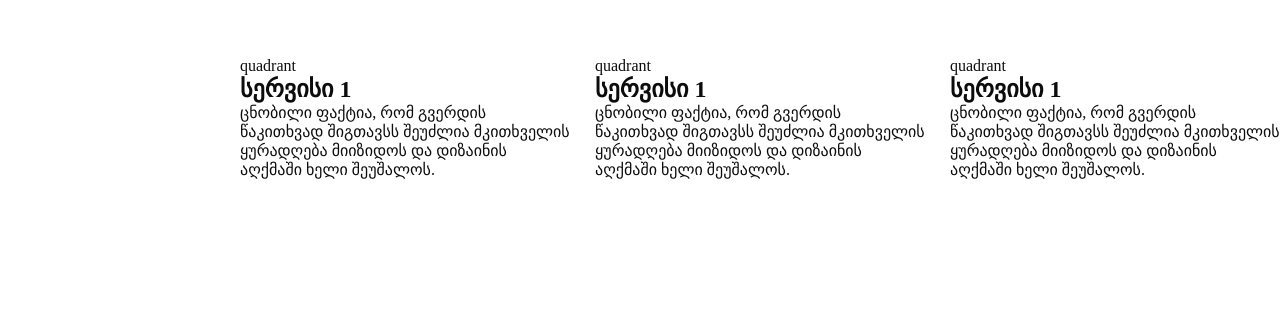
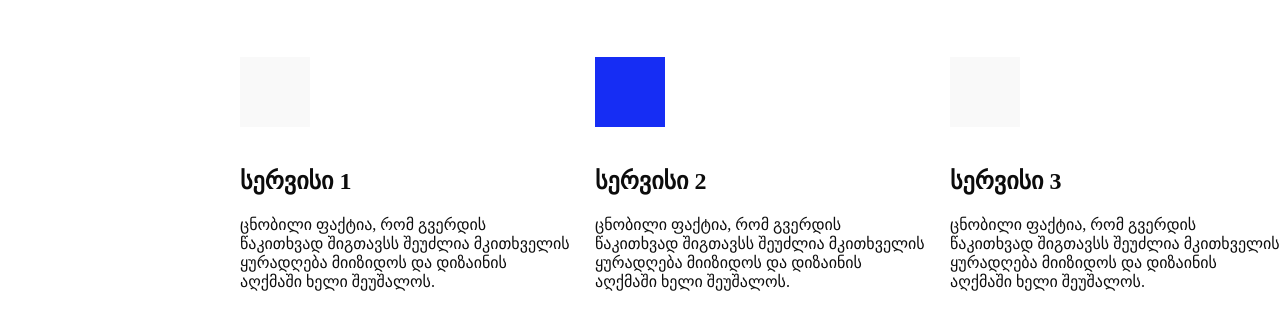
Before and after one commit to Lelamakh/lela_8, a plain HTML site: page index.html in a window 1280 px wide. Shown: the part 272-602 px from the top of the page. Drawn offline with Linux system fonts and the light colour scheme.

Commit message:
added css styles for service section

```diff
--- a/index.html
+++ b/index.html
@@ -34,7 +34,7 @@
       <h1>სერვისები</h1>
       <div class="parent">
         <div class="box item-1">
-          <div class="class">quadrant</div>
+          <div class="servicebox1"></div>
           <h2>სერვისი 1</h2>
           <p>
             ცნობილი ფაქტია, რომ გვერდის წაკითხვად შიგთავსს შეუძლია მკითხველის
@@ -42,16 +42,16 @@
           </p>
         </div>
         <div class="box item-2">
-          <div class="class">quadrant</div>
-          <h2>სერვისი 1</h2>
+          <div class="servicebox2"></div>
+          <h2>სერვისი 2</h2>
           <p>
             ცნობილი ფაქტია, რომ გვერდის წაკითხვად შიგთავსს შეუძლია მკითხველის
             ყურადღება მიიზიდოს და დიზაინის აღქმაში ხელი შეუშალოს.
           </p>
         </div>
         <div class="box item-3">
-          <div class="class">quadrant</div>
-          <h2>სერვისი 1</h2>
+          <div class="servicebox3"></div>
+          <h2>სერვისი 3</h2>
           <p>
             ცნობილი ფაქტია, რომ გვერდის წაკითხვად შიგთავსს შეუძლია მკითხველის
             ყურადღება მიიზიდოს და დიზაინის აღქმაში ხელი შეუშალოს.
--- a/src/css/style.css
+++ b/src/css/style.css
@@ -58,3 +58,24 @@ h1 {
   display: flex;
   gap: 25px;
 }
+.servicebox1 {
+  width: 70px;
+  height: 70px;
+  background-color: #f9f9f9;
+  margin-bottom: 40px;
+}
+.servicebox2 {
+  width: 70px;
+  height: 70px;
+  background-color: #0a22f4;
+  margin-bottom: 40px;
+}
+.servicebox3 {
+  width: 70px;
+  height: 70px;
+  background-color: #f9f9f9;
+  margin-bottom: 40px;
+}
+h2 {
+  margin-bottom: 20px;
+}
```
